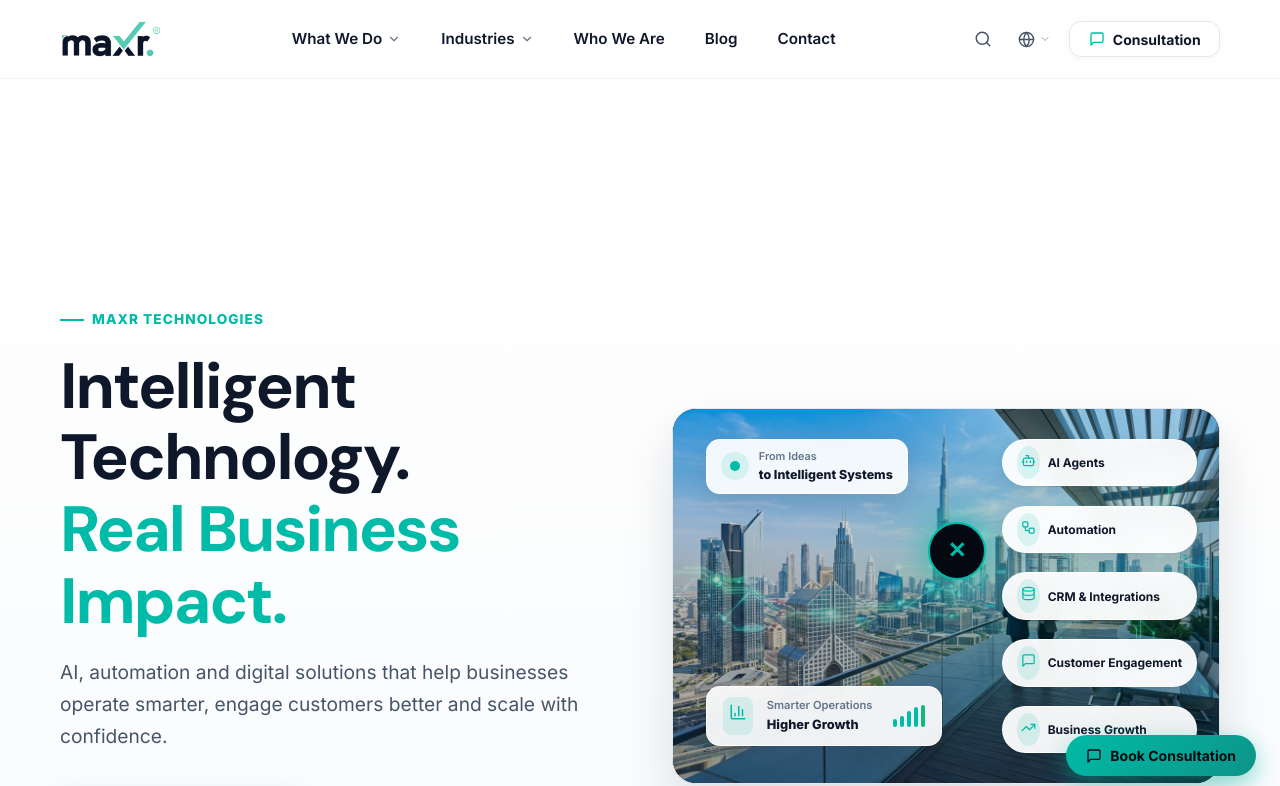
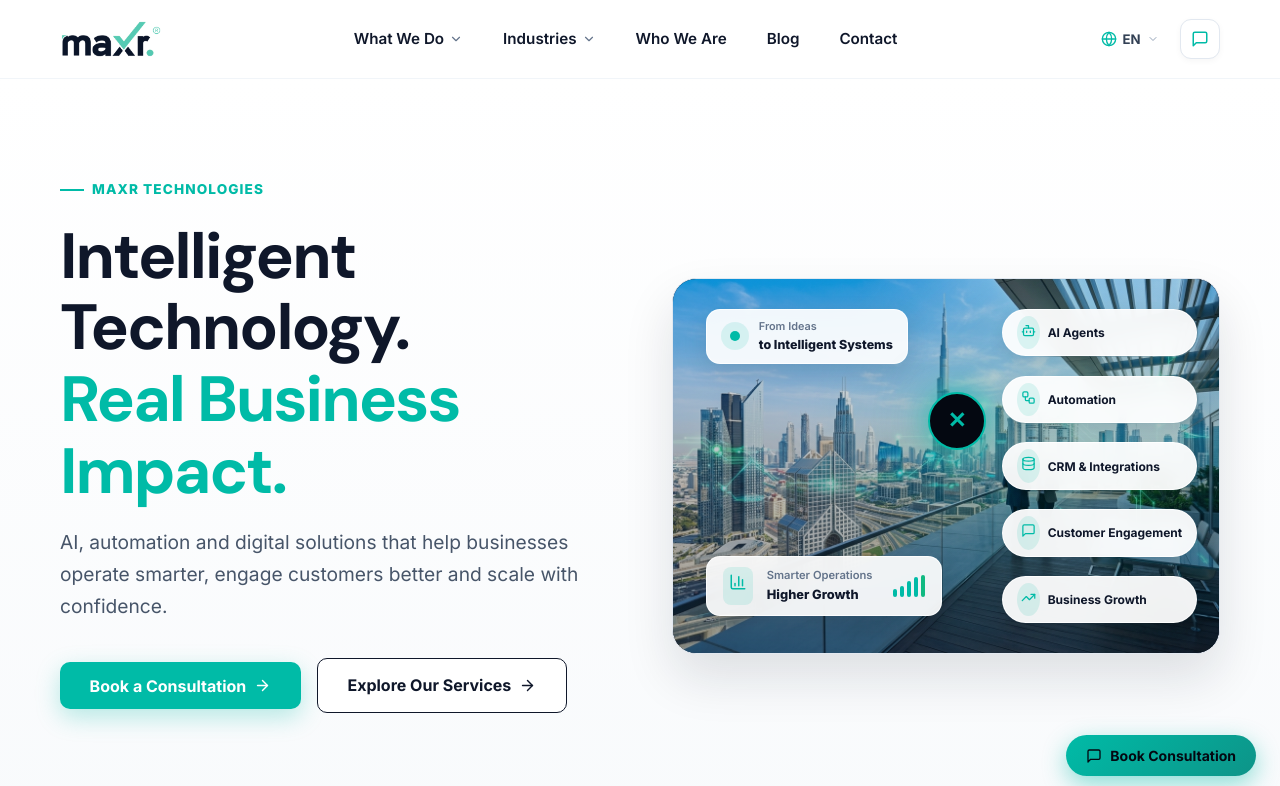
Before and after one commit to maxrindia/maxrae-website, a React (Vite) app: page / in a window 1280 px wide. Shown: the top 786 px of the page. Built offline with nearby package versions, Linux system fonts and the light colour scheme.

Commit message:
Refine header scroll animation, remove search, add language selector, route message icon to /contact, eliminate header gap

```diff
--- a/src/App.jsx
+++ b/src/App.jsx
@@ -38,7 +38,7 @@ function MainLayout() {
       <Header onOpenContact={() => setContactModalOpen(true)} />
 
       {/* ── Main Routed Page Content ── */}
-      <main id="main" style={{ flex: 1, paddingTop: '94px' }}>
+      <main id="main" style={{ flex: 1, paddingTop: 0 }}>
         <Routes>
           <Route path="/" element={<HomePage onOpenContact={() => setContactModalOpen(true)} />} />
           <Route path="/services" element={<ServicesPage onOpenContact={() => setContactModalOpen(true)} />} />
--- a/src/components/Header.jsx
+++ b/src/components/Header.jsx
@@ -28,32 +28,36 @@ export default function Header({ onOpenContact }) {
   const [isScrolled, setIsScrolled] = useState(false);
   const [mobileMenuOpen, setMobileMenuOpen] = useState(false);
   const [activeMega, setActiveMega] = useState(null);
-
   const [isVisible, setIsVisible] = useState(true);
+  const [langDropdownOpen, setLangDropdownOpen] = useState(false);
 
   useEffect(() => {
-    let lastScrollY = window.scrollY;
+    let lastScrollY = window.pageYOffset || document.documentElement.scrollTop;
 
     const handleScroll = () => {
-      const currentScrollY = window.scrollY;
+      const currentScrollY = window.pageYOffset || document.documentElement.scrollTop;
+      const maxScroll = (document.documentElement.scrollHeight || document.body.scrollHeight) - window.innerHeight;
+      if (maxScroll > 0 && currentScrollY > maxScroll) return;
 
+      // When near top (<= 40px), always stay visible
       if (currentScrollY <= 40) {
         setIsVisible(true);
         setIsScrolled(false);
       } else {
         setIsScrolled(true);
-        // Scrolling DOWN -> Hide floating menu bar
-        if (currentScrollY > lastScrollY && currentScrollY - lastScrollY > 6) {
+        // Scrolling DOWN -> Slide UP off screen to hide
+        if (currentScrollY > lastScrollY && currentScrollY > 70) {
           setIsVisible(false);
           setActiveMega(null);
+          setLangDropdownOpen(false);
         }
-        // Scrolling UP -> Reveal floating menu bar
-        else if (currentScrollY < lastScrollY && lastScrollY - currentScrollY > 6) {
+        // Scrolling UP -> Slide back down into view
+        else if (currentScrollY < lastScrollY) {
           setIsVisible(true);
         }
       }
 
-      lastScrollY = currentScrollY;
+      lastScrollY = currentScrollY <= 0 ? 0 : currentScrollY;
     };
 
     window.addEventListener('scroll', handleScroll, { passive: true });
@@ -142,7 +146,8 @@ export default function Header({ onOpenContact }) {
           position: 'sticky',
           top: 0,
           zIndex: 1000,
-          transition: 'all 0.25s ease'
+          transform: isVisible ? 'translateY(0)' : 'translateY(-100%)',
+          transition: 'transform 0.32s cubic-bezier(0.16, 1, 0.3, 1), box-shadow 0.25s ease'
         }}
       >
         <div className="container" style={{ display: 'flex', alignItems: 'center', justifyContent: 'space-between', height: '78px' }}>
@@ -417,89 +422,134 @@ export default function Header({ onOpenContact }) {
             </Link>
           </nav>
 
-          {/* Right Actions matching reference floating bar */}
+          {/* Right Actions: Language Preference + Direct Message Link to /contact */}
           <div className="header-actions" style={{ display: 'flex', alignItems: 'center', gap: '0.65rem' }}>
-            {/* Search */}
+
+            {/* Language Preference Dropdown (Default English, expandable for additional languages) */}
+            <div
+              style={{ position: 'relative' }}
+              onMouseEnter={() => setLangDropdownOpen(true)}
+              onMouseLeave={() => setLangDropdownOpen(false)}
+            >
               <button
-              onClick={onOpenContact}
-              title="Search Services & Solutions"
+                onClick={() => setLangDropdownOpen(!langDropdownOpen)}
+                title="Language Preference: English (EN)"
                 style={{
                   background: 'none',
-                border: 'none',
-                color: '#475569',
+                  border: '1px solid transparent',
+                  color: '#334155',
                   cursor: 'pointer',
-                padding: '8px',
-                borderRadius: '50%',
+                  padding: '6px 10px',
+                  borderRadius: '10px',
                   display: 'flex',
                   alignItems: 'center',
-                justifyContent: 'center',
-                transition: 'color 0.2s'
+                  gap: '6px',
+                  fontSize: '0.825rem',
+                  fontWeight: 700,
+                  transition: 'all 0.2s'
                 }}
-              onMouseEnter={(e) => e.currentTarget.style.color = '#00bba7'}
-              onMouseLeave={(e) => e.currentTarget.style.color = '#475569'}
+                onMouseEnter={(e) => {
+                  e.currentTarget.style.color = '#00bba7';
+                  e.currentTarget.style.background = '#f8fafc';
+                  e.currentTarget.style.borderColor = '#e2e8f0';
+                }}
+                onMouseLeave={(e) => {
+                  e.currentTarget.style.color = '#334155';
+                  e.currentTarget.style.background = 'none';
+                  e.currentTarget.style.borderColor = 'transparent';
+                }}
               >
-              <Search size={18} />
-            </button>
-
-            {/* Region / Globe Selector */}
-            <button
-              onClick={onOpenContact}
-              title="Dubai, UAE / Global"
-              style={{
-                background: 'none',
-                border: 'none',
-                color: '#475569',
-                cursor: 'pointer',
-                padding: '6px 8px',
-                borderRadius: '8px',
-                display: 'flex',
-                alignItems: 'center',
-                gap: '4px',
-                fontSize: '0.8rem',
-                fontWeight: 600,
-                transition: 'color 0.2s'
-              }}
-              onMouseEnter={(e) => e.currentTarget.style.color = '#00bba7'}
-              onMouseLeave={(e) => e.currentTarget.style.color = '#475569'}
-            >
-              <Globe size={17} />
+                <Globe size={16} color="#00bba7" />
+                <span>EN</span>
                 <ChevronDown size={12} color="#94a3b8" />
               </button>
 
-            {/* Consultation Chat Pill Button (Matching Reference) */}
-            <button
-              onClick={onOpenContact}
-              className="btn-primary"
+              {langDropdownOpen && (
+                <div
+                  style={{
+                    position: 'absolute',
+                    top: '100%',
+                    right: 0,
+                    marginTop: '6px',
+                    background: '#ffffff',
+                    border: '1px solid #e2e8f0',
+                    borderRadius: '12px',
+                    boxShadow: '0 12px 30px rgba(0,0,0,0.08)',
+                    padding: '6px',
+                    minWidth: '155px',
+                    zIndex: 110
+                  }}
+                >
+                  <div
+                    style={{
+                      display: 'flex',
+                      alignItems: 'center',
+                      justifyContent: 'space-between',
+                      padding: '7px 10px',
+                      borderRadius: '8px',
+                      background: 'rgba(0,187,167,0.08)',
+                      color: '#0a1428',
+                      fontSize: '0.825rem',
+                      fontWeight: 700
+                    }}
+                  >
+                    <span>English (EN)</span>
+                    <span style={{ color: '#00bba7', fontSize: '0.78rem' }}>✓</span>
+                  </div>
+                  <div
+                    style={{
+                      display: 'flex',
+                      alignItems: 'center',
+                      justifyContent: 'space-between',
+                      padding: '7px 10px',
+                      borderRadius: '8px',
+                      color: '#94a3b8',
+                      fontSize: '0.825rem',
+                      fontWeight: 500,
+                      marginTop: '3px'
+                    }}
+                    title="Arabic language support in development"
+                  >
+                    <span>العربية (AR)</span>
+                    <span style={{ fontSize: '0.7rem', background: '#f1f5f9', padding: '2px 5px', borderRadius: '4px', color: '#64748b' }}>Soon</span>
+                  </div>
+                </div>
+              )}
+            </div>
+
+            {/* Message Logo Button -> Redirects to /contact without consultancy word */}
+            <Link
+              to="/contact"
+              title="Contact MaxR"
               style={{
                 background: '#ffffff',
                 color: '#0f172a',
                 border: '1.5px solid #e2e8f0',
-                fontWeight: 700,
-                padding: '0.55rem 1.15rem',
-                fontSize: '0.875rem',
-                borderRadius: '12px',
+                width: '40px',
+                height: '40px',
+                borderRadius: '11px',
                 display: 'inline-flex',
                 alignItems: 'center',
-                gap: '8px',
-                boxShadow: '0 2px 8px rgba(0, 0, 0, 0.04)',
+                justifyContent: 'center',
+                boxShadow: '0 2px 6px rgba(0, 0, 0, 0.04)',
                 cursor: 'pointer',
-                transition: 'all 0.2s'
+                textDecoration: 'none',
+                transition: 'all 0.2s',
+                flexShrink: 0
               }}
               onMouseEnter={(e) => {
                 e.currentTarget.style.borderColor = '#00bba7';
+                e.currentTarget.style.boxShadow = '0 4px 14px rgba(0, 187, 167, 0.2)';
                 e.currentTarget.style.color = '#00bba7';
-                e.currentTarget.style.boxShadow = '0 4px 14px rgba(0, 187, 167, 0.15)';
               }}
               onMouseLeave={(e) => {
                 e.currentTarget.style.borderColor = '#e2e8f0';
+                e.currentTarget.style.boxShadow = '0 2px 6px rgba(0, 0, 0, 0.04)';
                 e.currentTarget.style.color = '#0f172a';
-                e.currentTarget.style.boxShadow = '0 2px 8px rgba(0, 0, 0, 0.04)';
               }}
-              title="Connect with MaxR Technologists"
             >
-              <MessageSquare size={16} color="#00bba7" />
-              <span className="consult-btn-text">Consultation</span>
-            </button>
+              <MessageSquare size={18} color="#00bba7" />
+            </Link>
 
             {/* Mobile Menu Hamburger */}
             <button
@@ -562,14 +612,28 @@ export default function Header({ onOpenContact }) {
             </Link>
           </div>
 
-          <div style={{ marginTop: 'auto', paddingTop: '1.5rem', borderTop: '1px solid rgba(255,255,255,0.1)' }}>
-            <button
-              onClick={() => { setMobileMenuOpen(false); onOpenContact(); }}
+          <div style={{ marginTop: 'auto', paddingTop: '1.25rem', borderTop: '1px solid rgba(255,255,255,0.1)', display: 'flex', flexDirection: 'column', gap: '0.75rem' }}>
+            {/* Language Selector in Mobile */}
+            <div style={{ display: 'flex', alignItems: 'center', justifyContent: 'space-between', padding: '0.5rem 0.75rem', background: 'rgba(255,255,255,0.05)', borderRadius: '8px' }}>
+              <div style={{ display: 'flex', alignItems: 'center', gap: '8px', color: '#94a3b8', fontSize: '0.85rem' }}>
+                <Globe size={16} color="#00bba7" />
+                <span>Language:</span>
+              </div>
+              <div style={{ display: 'flex', gap: '6px' }}>
+                <span style={{ fontSize: '0.78rem', background: '#00bba7', color: '#040811', padding: '2px 8px', borderRadius: '4px', fontWeight: 700 }}>EN</span>
+                <span style={{ fontSize: '0.78rem', background: 'rgba(255,255,255,0.1)', color: '#64748b', padding: '2px 8px', borderRadius: '4px' }}>AR (Soon)</span>
+              </div>
+            </div>
+
+            <Link
+              to="/contact"
+              onClick={() => setMobileMenuOpen(false)}
               className="btn-primary"
-              style={{ width: '100%', justifyContent: 'center', background: '#00bba7', color: '#040811', fontWeight: 700 }}
+              style={{ width: '100%', justifyContent: 'center', background: '#00bba7', color: '#040811', fontWeight: 700, display: 'flex', alignItems: 'center', gap: '8px', padding: '0.75rem', borderRadius: '10px', textDecoration: 'none' }}
             >
-              Book Consultation
-            </button>
+              <MessageSquare size={18} />
+              <span>Contact Us</span>
+            </Link>
           </div>
         </div>
       )}
--- a/src/index.css
+++ b/src/index.css
@@ -143,10 +143,9 @@ ul, ol {
   position: sticky;
   top: 0;
   z-index: 1000;
-  background: var(--color-primary-dark);
-  backdrop-filter: blur(12px);
-  border-bottom: 1px solid rgba(255,255,255,0.06);
-  transition: box-shadow var(--transition-fast);
+  background: #ffffff;
+  border-bottom: 1px solid #f1f5f9;
+  transition: transform 0.32s cubic-bezier(0.16, 1, 0.3, 1), box-shadow var(--transition-fast);
 }
 
 .header.scrolled {
--- a/src/pages/AboutPage.jsx
+++ b/src/pages/AboutPage.jsx
@@ -46,7 +46,7 @@ export default function AboutPage({ onOpenContact }) {
   ];
 
   return (
-    <div className="about-page" style={{ padding: '4rem 0 6rem', background: '#f8fafc' }}>
+    <div className="about-page" style={{ padding: '2rem 0 5rem', background: '#f8fafc' }}>
       <div className="container">
 
         {/* Header */}
--- a/src/pages/BlogPage.jsx
+++ b/src/pages/BlogPage.jsx
@@ -101,7 +101,7 @@ export default function BlogPage({ onOpenContact }) {
     : articles.filter(a => a.category === activeCategory);
 
   return (
-    <div className="blog-page" style={{ padding: '4rem 0 6rem', background: '#f8fafc' }}>
+    <div className="blog-page" style={{ padding: '2rem 0 5rem', background: '#f8fafc' }}>
       <div className="container">
 
         {/* ── Header ── */}
--- a/src/pages/CaseStudiesPage.jsx
+++ b/src/pages/CaseStudiesPage.jsx
@@ -63,7 +63,7 @@ export default function CaseStudiesPage({ onOpenContact }) {
   ];
 
   return (
-    <div className="case-studies-page" style={{ padding: '4rem 0 6rem', background: '#f8fafc' }}>
+    <div className="case-studies-page" style={{ padding: '2rem 0 5rem', background: '#f8fafc' }}>
       <div className="container">
 
         {/* Header */}
--- a/src/pages/ContactPage.jsx
+++ b/src/pages/ContactPage.jsx
@@ -28,7 +28,7 @@ export default function ContactPage() {
   };
 
   return (
-    <div className="contact-page" style={{ padding: '4rem 0 6rem', background: '#f8fafc' }}>
+    <div className="contact-page" style={{ padding: '2rem 0 5rem', background: '#f8fafc' }}>
       <div className="container">
 
         {/* Header */}
--- a/src/pages/HomePage.jsx
+++ b/src/pages/HomePage.jsx
@@ -114,7 +114,7 @@ export default function HomePage({ onOpenContact }) {
         style={{
           position: 'relative',
           overflow: 'hidden',
-          padding: 'clamp(3.5rem, 6vh, 5.5rem) 0 clamp(3rem, 5vh, 4.5rem)',
+          padding: '1.25rem 0 clamp(2.5rem, 4vh, 4rem)',
           background: 'linear-gradient(180deg, #ffffff 0%, #f8fafc 100%)'
         }}
       >
--- a/src/pages/IndustriesPage.jsx
+++ b/src/pages/IndustriesPage.jsx
@@ -87,7 +87,7 @@ export default function IndustriesPage({ onOpenContact }) {
   ];
 
   return (
-    <div className="industries-page" style={{ padding: '4rem 0 6rem', background: '#f8fafc' }}>
+    <div className="industries-page" style={{ padding: '2rem 0 5rem', background: '#f8fafc' }}>
       <div className="container">
 
         {/* Header */}
--- a/src/pages/ServicesPage.jsx
+++ b/src/pages/ServicesPage.jsx
@@ -106,7 +106,7 @@ export default function ServicesPage({ onOpenContact }) {
   ];
 
   return (
-    <div className="services-page" style={{ padding: '4rem 0 6rem', background: '#f8fafc' }}>
+    <div className="services-page" style={{ padding: '2rem 0 5rem', background: '#f8fafc' }}>
       <div className="container">
 
         {/* Header */}
--- a/src/pages/VoiceAgentsPage.jsx
+++ b/src/pages/VoiceAgentsPage.jsx
@@ -54,7 +54,7 @@ export default function VoiceAgentsPage({ onOpenContact }) {
   const estimatedSavingsUSD = Math.round(hoursSpentMonthly * 25 * 0.8); // 80% automated, $25/hr loaded agent cost
 
   return (
-    <div className="voice-agents-page" style={{ padding: '4rem 0 6rem', background: '#070d1a', color: '#ffffff' }}>
+    <div className="voice-agents-page" style={{ padding: '2rem 0 5rem', background: '#070d1a', color: '#ffffff' }}>
       <div className="container">
 
         {/* Header */}
```
Lines whose indentation alone changed are shown as unchanged.
